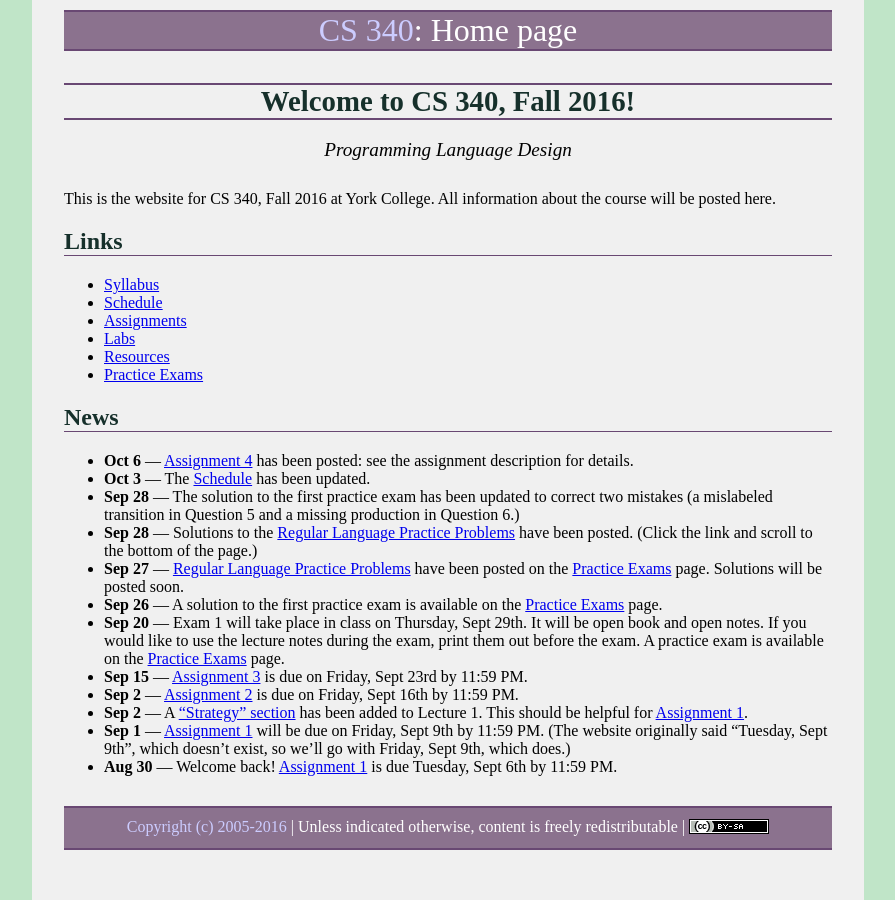
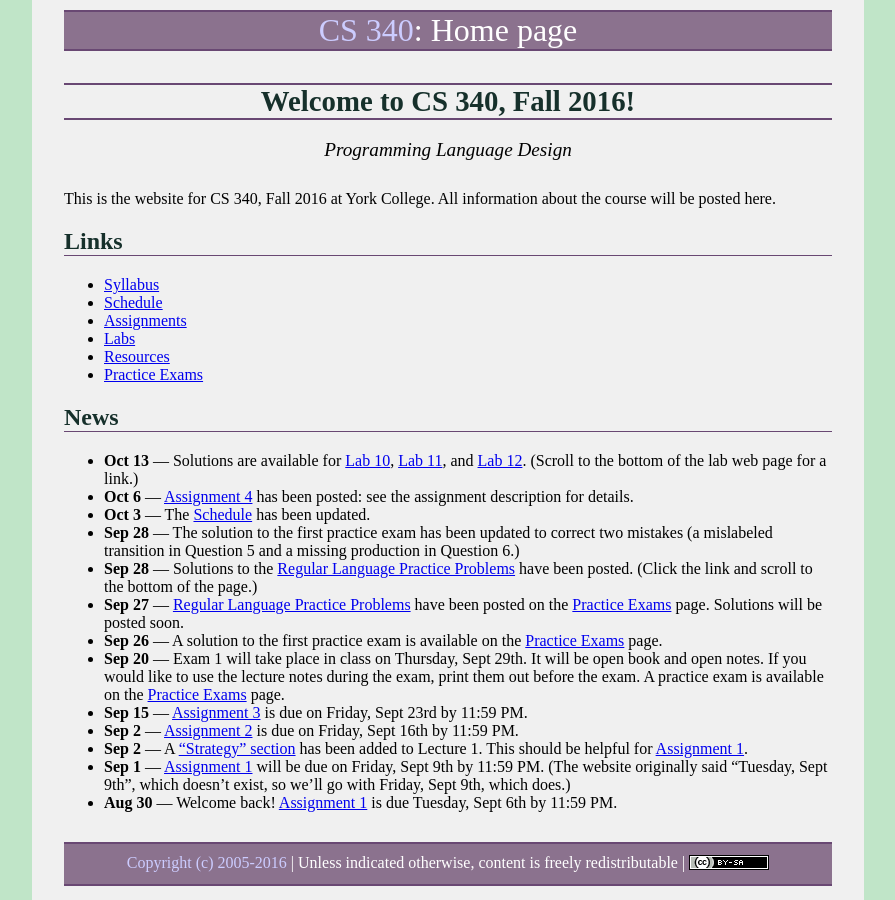
Before and after one commit to ycpcs/cs340-fall2016, a Jekyll site: the page built from index.md, in a window 1280 px wide. Shown: the whole page, without its empty margins (192-1087 px from the left). Built offline with Jekyll 4.4.1, drawn with Linux system fonts in a browser that asks for light colours; some web fonts are replaced.

Commit message:
solutions to labs 10-12

```diff
--- a/index.md
+++ b/index.md
@@ -20,6 +20,7 @@ This is the website for CS 340, Fall 2016 at York College.  All information abou
 
 ## News
 
+* **Oct 13** &mdash; Solutions are available for [Lab 10](labs/lab10.html), [Lab 11](labs/lab11.html), and [Lab 12](labs/lab12.html).  (Scroll to the bottom of the lab web page for a link.)
 * **Oct 6** &mdash; [Assignment 4](assign/assign04.html) has been posted: see the assignment description for details.
 * **Oct 3** &mdash; The [Schedule](schedule.html) has been updated.
 * **Sep 28** &mdash; The solution to the first practice exam has been updated to correct two mistakes (a mislabeled transition in Question 5 and a missing production in Question 6.)
```
Also changed, not shown: labs/lab10.md (+6 -0 lines), labs/lab11.md (+6 -0 lines), labs/lab12.md (+6 -0 lines), 3 other files.
